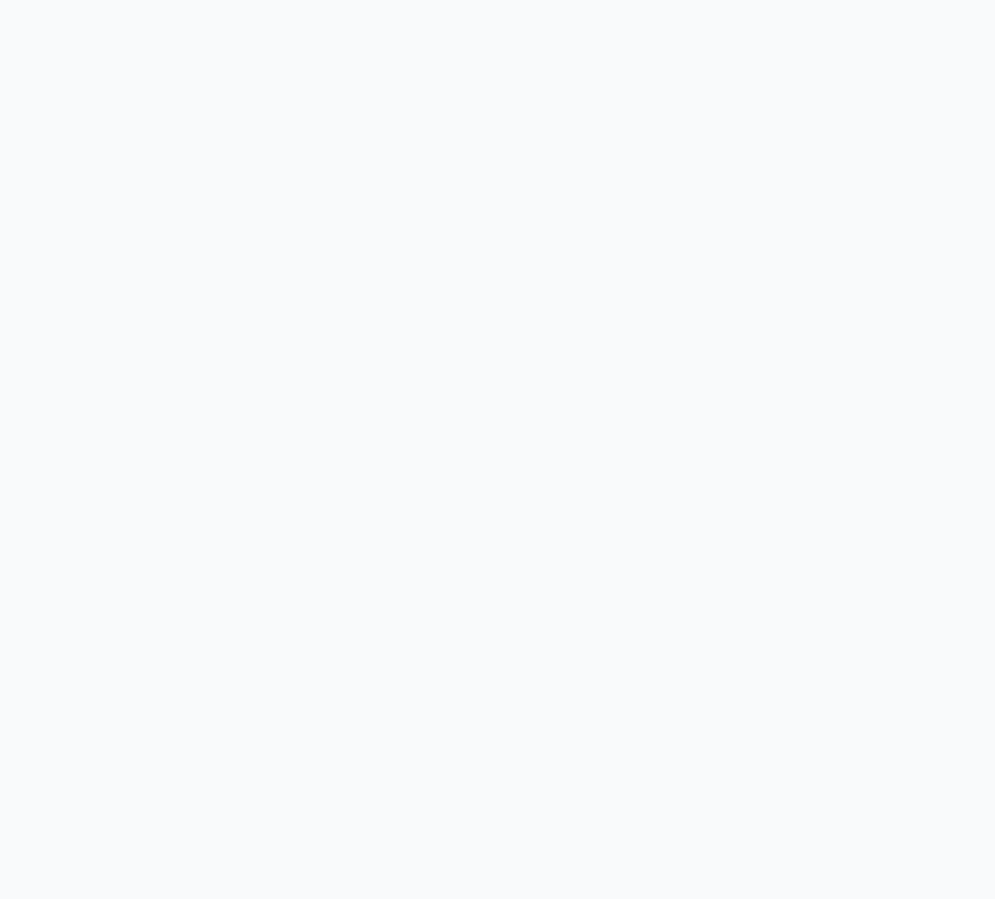
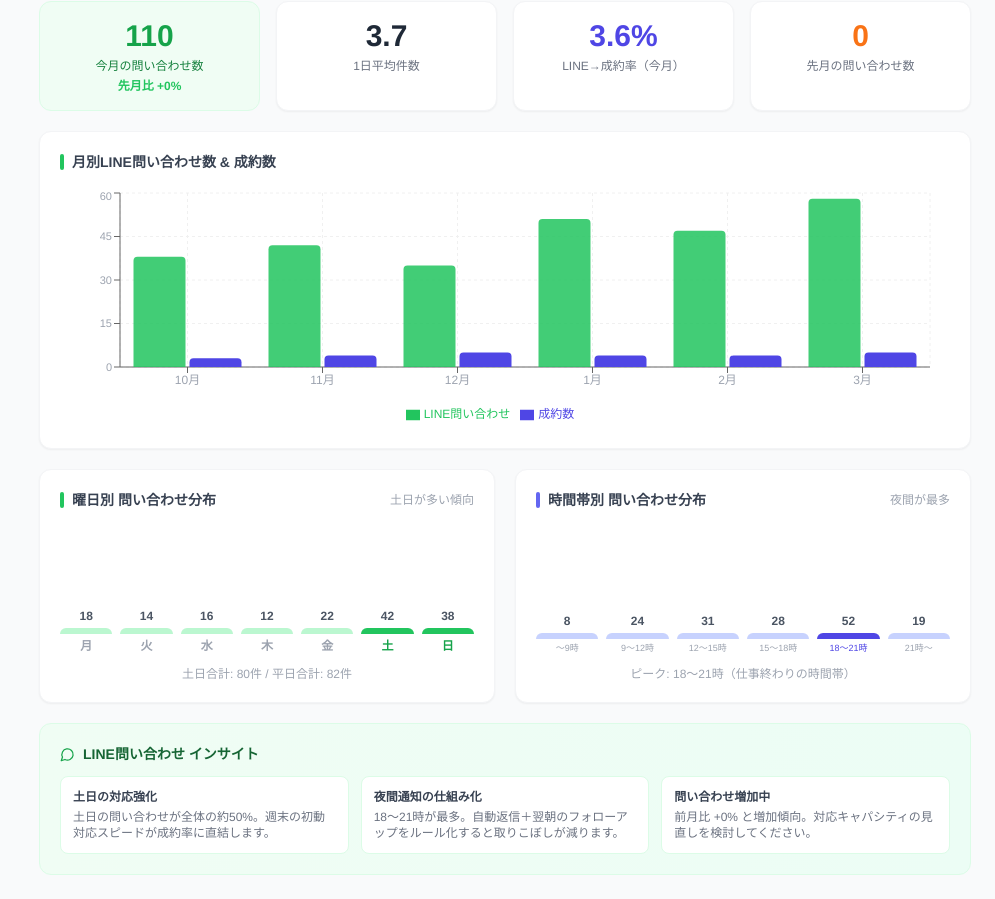
Before and after one commit to hh-rr-ux/buy-and-sell-, a Next.js app: page /analytics in a window 1280 px wide. Shown: the part 1636-2535 px from the top of the page, without its empty margins (285-1280 px from the left). Before the commit the page ends 1589 px from the top, so only its background shows below. Built offline with nearby package versions, Linux system fonts and the light colour scheme.

Commit message:
分析ページにLINE問い合わせ分析セクションを追加（仮値）

```diff
--- a/app/analytics/page.tsx
+++ b/app/analytics/page.tsx
@@ -20,8 +20,8 @@ import {
   LineChart,
   Line,
 } from 'recharts'
-import { BarChart3, TrendingUp, Users, Target } from 'lucide-react'
-import { monthlyStats, staffStats, conversionFunnel, sellCases, buyCases } from '@/lib/mockData'
+import { BarChart3, TrendingUp, Users, Target, MessageCircle } from 'lucide-react'
+import { monthlyStats, staffStats, conversionFunnel, sellCases, buyCases, lineInquiries } from '@/lib/mockData'
 
 const COLORS = ['#6b7280', '#3b82f6', '#8b5cf6', '#f97316', '#eab308', '#22c55e']
 const STAFF_COLORS = ['#3b82f6', '#8b5cf6', '#22c55e', '#f97316', '#ec4899']
@@ -308,6 +308,196 @@ export default function AnalyticsPage() {
           </BarChart>
         </ResponsiveContainer>
       </div>
+
+      {/* ━━━ LINE問い合わせ分析 ━━━ */}
+      <LineAnalysisSection />
     </div>
   )
 }
+
+function LineAnalysisSection() {
+  // 月別集計（仮値 ※スプシ連携後に実データへ置換）
+  const monthlyLine = [
+    { month: '10月', count: 38, converted: 3 },
+    { month: '11月', count: 42, converted: 4 },
+    { month: '12月', count: 35, converted: 5 },
+    { month: '1月',  count: 51, converted: 4 },
+    { month: '2月',  count: 47, converted: 4 },
+    { month: '3月',  count: 58, converted: 5 },
+  ]
+
+  // 曜日別（仮値）
+  const weekdayData = [
+    { day: '月', count: 18 },
+    { day: '火', count: 14 },
+    { day: '水', count: 16 },
+    { day: '木', count: 12 },
+    { day: '金', count: 22 },
+    { day: '土', count: 42 },
+    { day: '日', count: 38 },
+  ]
+
+  // 時間帯別（仮値）
+  const hourData = [
+    { hour: '〜9時',  count: 8 },
+    { hour: '9〜12時', count: 24 },
+    { hour: '12〜15時', count: 31 },
+    { hour: '15〜18時', count: 28 },
+    { hour: '18〜21時', count: 52 },
+    { hour: '21時〜',  count: 19 },
+  ]
+
+  const thisMonth   = lineInquiries.filter(d => d.date.startsWith('2026-03'))
+  const lastMonth   = lineInquiries.filter(d => d.date.startsWith('2026-02'))
+  const thisTotal   = thisMonth.reduce((s, d) => s + d.count, 0)
+  const lastTotal   = lastMonth.reduce((s, d) => s + d.count, 0)
+  const trend       = lastTotal > 0 ? Math.round(((thisTotal - lastTotal) / lastTotal) * 100) : 0
+  const avgPerDay   = (thisTotal / thisMonth.length).toFixed(1)
+  const totalClosed = monthlyStats[monthlyStats.length - 1].closedSell + monthlyStats[monthlyStats.length - 1].closedBuy
+  const convRate    = thisTotal > 0 ? ((totalClosed / thisTotal) * 100).toFixed(1) : '0'
+
+  const maxWeekday  = Math.max(...weekdayData.map(d => d.count))
+  const maxHour     = Math.max(...hourData.map(d => d.count))
+
+  return (
+    <div className="space-y-5">
+      {/* セクションヘッダー */}
+      <div className="flex items-center gap-3 pt-2">
+        <div className="w-8 h-8 rounded-lg bg-green-100 flex items-center justify-center">
+          <MessageCircle size={18} className="text-green-600" />
+        </div>
+        <div>
+          <h2 className="text-lg font-bold text-gray-900">公式LINE 問い合わせ分析</h2>
+          <p className="text-xs text-gray-400">※ 仮値表示中 — スプシ連携後に実データへ自動更新</p>
+        </div>
+      </div>
+
+      {/* KPIカード */}
+      <div className="grid grid-cols-2 md:grid-cols-4 gap-4">
+        <div className="bg-green-50 border border-green-100 rounded-xl p-4 text-center">
+          <p className="text-3xl font-black text-green-600">{thisTotal}</p>
+          <p className="text-xs text-green-700 font-medium mt-1">今月の問い合わせ数</p>
+          <p className={`text-xs mt-1 font-semibold ${trend >= 0 ? 'text-green-500' : 'text-red-500'}`}>
+            先月比 {trend >= 0 ? '+' : ''}{trend}%
+          </p>
+        </div>
+        <div className="bg-white border border-gray-100 rounded-xl p-4 text-center shadow-sm">
+          <p className="text-3xl font-black text-gray-800">{avgPerDay}</p>
+          <p className="text-xs text-gray-500 mt-1">1日平均件数</p>
+        </div>
+        <div className="bg-white border border-gray-100 rounded-xl p-4 text-center shadow-sm">
+          <p className="text-3xl font-black text-indigo-600">{convRate}%</p>
+          <p className="text-xs text-gray-500 mt-1">LINE→成約率（今月）</p>
+        </div>
+        <div className="bg-white border border-gray-100 rounded-xl p-4 text-center shadow-sm">
+          <p className="text-3xl font-black text-orange-500">{lastTotal}</p>
+          <p className="text-xs text-gray-500 mt-1">先月の問い合わせ数</p>
+        </div>
+      </div>
+
+      {/* 月別推移 + 成約数 */}
+      <div className="bg-white rounded-xl shadow-sm border border-gray-100 p-5">
+        <h3 className="text-sm font-bold text-gray-700 mb-4 flex items-center gap-2">
+          <span className="w-1 h-4 rounded-full bg-green-500 inline-block"/>
+          月別LINE問い合わせ数 &amp; 成約数
+        </h3>
+        <ResponsiveContainer width="100%" height={240}>
+          <BarChart data={monthlyLine} margin={{ top: 5, right: 20, left: 0, bottom: 5 }}>
+            <CartesianGrid strokeDasharray="3 3" stroke="#f0f0f0" />
+            <XAxis dataKey="month" tick={{ fontSize: 12, fill: '#9ca3af' }} />
+            <YAxis tick={{ fontSize: 11, fill: '#9ca3af' }} />
+            <Tooltip content={<CustomTooltip />} />
+            <Legend wrapperStyle={{ fontSize: '12px', paddingTop: '8px' }} />
+            <Bar dataKey="count"     name="LINE問い合わせ" fill="#22c55e" radius={[4,4,0,0]} opacity={0.85} />
+            <Bar dataKey="converted" name="成約数"         fill="#4f46e5" radius={[4,4,0,0]} />
+          </BarChart>
+        </ResponsiveContainer>
+      </div>
+
+      {/* 曜日別 + 時間帯別 */}
+      <div className="grid grid-cols-1 lg:grid-cols-2 gap-5">
+        {/* 曜日別 */}
+        <div className="bg-white rounded-xl shadow-sm border border-gray-100 p-5">
+          <h3 className="text-sm font-bold text-gray-700 mb-4 flex items-center gap-2">
+            <span className="w-1 h-4 rounded-full bg-green-500 inline-block"/>
+            曜日別 問い合わせ分布
+            <span className="ml-auto text-xs text-gray-400 font-normal">土日が多い傾向</span>
+          </h3>
+          <div className="flex items-end gap-2 h-32">
+            {weekdayData.map(d => {
+              const pct = (d.count / maxWeekday) * 100
+              const isWeekend = d.day === '土' || d.day === '日'
+              return (
+                <div key={d.day} className="flex-1 flex flex-col items-center gap-1">
+                  <span className="text-xs font-bold text-gray-600">{d.count}</span>
+                  <div
+                    className="w-full rounded-t-md"
+                    style={{
+                      height: `${pct}%`,
+                      minHeight: '6px',
+                      backgroundColor: isWeekend ? '#22c55e' : '#bbf7d0',
+                    }}
+                  />
+                  <span className={`text-xs font-semibold ${isWeekend ? 'text-green-600' : 'text-gray-400'}`}>{d.day}</span>
+                </div>
+              )
+            })}
+          </div>
+          <p className="text-xs text-gray-400 mt-3 text-center">土日合計: {weekdayData.filter(d=>d.day==='土'||d.day==='日').reduce((s,d)=>s+d.count,0)}件 / 平日合計: {weekdayData.filter(d=>d.day!=='土'&&d.day!=='日').reduce((s,d)=>s+d.count,0)}件</p>
+        </div>
+
+        {/* 時間帯別 */}
+        <div className="bg-white rounded-xl shadow-sm border border-gray-100 p-5">
+          <h3 className="text-sm font-bold text-gray-700 mb-4 flex items-center gap-2">
+            <span className="w-1 h-4 rounded-full bg-indigo-500 inline-block"/>
+            時間帯別 問い合わせ分布
+            <span className="ml-auto text-xs text-gray-400 font-normal">夜間が最多</span>
+          </h3>
+          <div className="flex items-end gap-2 h-32">
+            {hourData.map(d => {
+              const pct = (d.count / maxHour) * 100
+              const isPeak = d.hour === '18〜21時'
+              return (
+                <div key={d.hour} className="flex-1 flex flex-col items-center gap-1">
+                  <span className="text-xs font-bold text-gray-600">{d.count}</span>
+                  <div
+                    className="w-full rounded-t-md"
+                    style={{
+                      height: `${pct}%`,
+                      minHeight: '6px',
+                      backgroundColor: isPeak ? '#4f46e5' : '#c7d2fe',
+                    }}
+                  />
+                  <span className={`text-[9px] font-medium text-center leading-tight ${isPeak ? 'text-indigo-600' : 'text-gray-400'}`}>{d.hour}</span>
+                </div>
+              )
+            })}
+          </div>
+          <p className="text-xs text-gray-400 mt-3 text-center">ピーク: 18〜21時（仕事終わりの時間帯）</p>
+        </div>
+      </div>
+
+      {/* インサイト */}
+      <div className="bg-gradient-to-r from-green-50 to-emerald-50 border border-green-100 rounded-xl p-5">
+        <h3 className="text-sm font-bold text-green-800 mb-3 flex items-center gap-2">
+          <MessageCircle size={15} className="text-green-600"/>
+          LINE問い合わせ インサイト
+        </h3>
+        <div className="grid grid-cols-1 md:grid-cols-3 gap-3">
+          <div className="bg-white rounded-lg p-3 border border-green-100">
+            <p className="text-xs font-bold text-gray-700 mb-1">土日の対応強化</p>
+            <p className="text-xs text-gray-500">土日の問い合わせが全体の約50%。週末の初動対応スピードが成約率に直結します。</p>
+          </div>
+          <div className="bg-white rounded-lg p-3 border border-green-100">
+            <p className="text-xs font-bold text-gray-700 mb-1">夜間通知の仕組み化</p>
+            <p className="text-xs text-gray-500">18〜21時が最多。自動返信＋翌朝のフォローアップをルール化すると取りこぼしが減ります。</p>
+          </div>
+          <div className="bg-white rounded-lg p-3 border border-green-100">
+            <p className="text-xs font-bold text-gray-700 mb-1">問い合わせ増加中</p>
+            <p className="text-xs text-gray-500">前月比 +{trend}% と増加傾向。対応キャパシティの見直しを検討してください。</p>
+          </div>
+        </div>
+      </div>
+    </div>
+  )
+}
```
